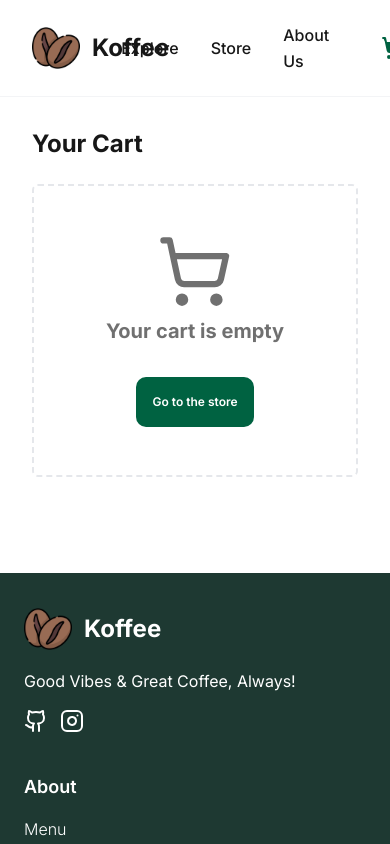
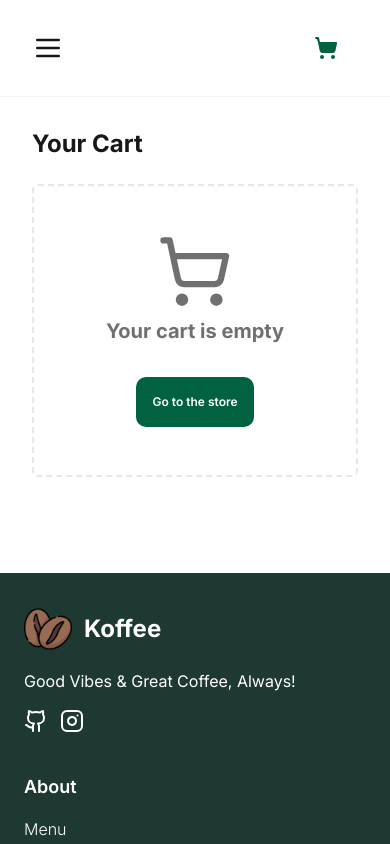
Before and after one commit to namdosanwannabe/Koffee, a React (Vite) app in the folder frontend/: page /cart in a window 390 px wide. Shown: the top 844 px of the page. Built offline with nearby package versions, Linux system fonts and the light colour scheme.

Commit message:
feat: Enhance Header Component with Backdrop and Mobile Sidebar

```diff
--- a/frontend/src/components/AppLayout.jsx
+++ b/frontend/src/components/AppLayout.jsx
@@ -1,15 +1,67 @@
-import React from 'react'
+import React, { useEffect, useState } from 'react'
+import { Link } from 'react-router-dom'
 import Header from './Header'
 import Footer from './Footer'
 
 const AppLayout = ({ children }) => {
+
+    const [active, setActive] = useState(false);
+
+    const handleToggle = () => {
+        setActive((bool) => !bool);
+    }
+
+    useEffect(() => {
+        const handleResize = () => {
+            let width = document.body.getBoundingClientRect().width;
+
+            if (width > 768) setActive(false);
+        };
+
+        window.addEventListener("resize", handleResize);
+
+        return () => {
+            window.removeEventListener("resize", handleResize);
+        };
+    }, []);
+
+    useEffect(() => {
+
+        document.body.style.overflow = active ? "hidden" : "auto";
+
+        return () => document.body.style.overflow = "auto";
+
+    }, [active]);
+
     return (
-        <div>
-            <Header />
-            <div className='mt-24'>
-                {children}
+        <div className="relative">
+            <div>
+                <div
+                    className={`fixed top-0 h-full w-80 bg-white z-[100]
+            transition-transform duration-300 ease-out
+            ${active ? 'left-0' : '-translate-x-full'}`}
+                >
+                    <nav className='flex flex-col gap-8 p-12 items-center font-medium text-lg text-black leading-relaxed'>
+                        <a href='/#explore'>Explore</a>
+                        <Link to='/store' onClick={() => setActive(false)}>Store</Link>
+                        <Link to='/about' onClick={() => setActive(false)}>About Us</Link>
+                    </nav>
+                </div>
+                {active && (
+                    <div
+                        onClick={() => setActive(false)}
+                        className='fixed inset-0 w-full h-full bg-black/50 backdrop-blur-sm z-[99] transition-opacity duration-300 ease-out'
+                    />
+                )}
             </div>
-            <Footer />
+
+            <div>
+                <Header onToggle={handleToggle} />
+                <div className="mt-24">
+                    {children}
+                </div>
+                <Footer />
+            </div>
         </div>
     )
 }
--- a/frontend/src/components/Header.jsx
+++ b/frontend/src/components/Header.jsx
@@ -2,10 +2,10 @@ import React, { useState, useEffect } from 'react'
 import { useLocation, Link } from 'react-router-dom';
 import { motion } from 'framer-motion'
 import Logo from '../assets/logo/koffee-logo.png'
-import { ShoppingCart } from 'lucide-react';
+import { ShoppingCart, Menu } from 'lucide-react';
 import { useCart } from '../contexts/CartContext';
 
-const Header = () => {
+const Header = ({ onToggle }) => {
     const location = useLocation();
     const { products } = useCart();
 
@@ -35,7 +35,7 @@ const Header = () => {
                 animate={{ opacity: 1, filter: "blur(0px)" }}
                 transition={{ duration: 0.8, ease: "easeOut" }}
                 className='mx-auto max-w-7xl h-24'>
-                <div className='h-full flex justify-between items-center mx-8'>
+                <div className='h-full justify-between items-center mx-8 hidden md:flex'>
                     <a href='/' className='flex items-center gap-3'>
                         <img src={Logo} alt='Koffee Logo' className='w-12 h-12' />
                         <p className='text-black text-2xl font-bold '>Koffee</p>
@@ -56,6 +56,19 @@ const Header = () => {
                         </Link>
                     </nav>
                 </div>
+                <div className='h-full mx-8 flex justify-between items-center md:hidden'>
+                    <Menu size={32} className='text-black cursor-pointer' onClick={onToggle} />
+                    <Link
+                        to='/cart'
+                        className='py-3 px-5 flex items-center justify-center gap-3 rounded-full transition-all duration-300 ease hover:bg-gray-light/15'>
+                        <ShoppingCart size={24} fill='#006241' className='text-primary' />
+                        {
+                            products?.length > 0 && (
+                                <span className='py-1 px-[6px] text-sm text-white bg-primary rounded-sm'>{products?.length}</span>
+                            )
+                        }
+                    </Link>
+                </div>
             </motion.div>
         </header>
     )
```
